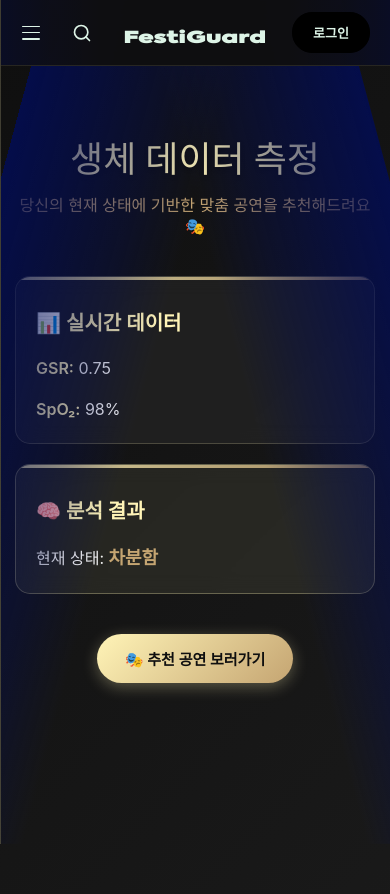
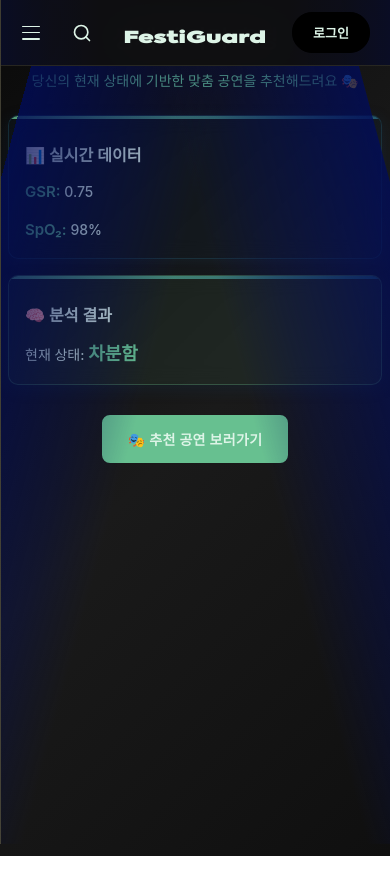
Before and after one commit to sodaaw/KurtainCall-Frontend, a React (Create React App) app: page /biodata in a window 390 px wide. Shown: the top 894 px of the page. After the commit the page ends 856 px from the top, so only its background shows below. Built offline with nearby package versions, Linux system fonts and the light colour scheme; no server answers; a web font is replaced by a local one.

Commit message:
생체데이터 색상 수정

```diff
--- a/src/BioData/BioData.css
+++ b/src/BioData/BioData.css
@@ -1,14 +1,13 @@
 /* ========================
-   BioData 페이지 스타일
+   BioData 페이지 전체 컨테이너
 ======================== */
-
 .biodata-page {
-  background: linear-gradient(135deg, #0f0f0f 0%, #1a1a1a 100%);
+  background: linear-gradient(135deg, #0a0a0a 0%, #1a1a1a 50%, #0f0f0f 100%);
+  color: #DDF4E7;
   min-height: 100vh;
-  color: #f5f5f5;
-  padding: 100px 20px 40px 20px; /* 상단 여백을 100px로 조정 */
+  padding: 0 20px 20px 20px;
   position: relative;
-  overflow-x: hidden;
+  overflow: hidden;
 }
 
 /* 커튼 배경 요소들 */
@@ -56,37 +55,45 @@
   50% { transform: skewX(15deg) translateX(20px); }
 }
 
-/* 메인 컨테이너 */
+/* ========================
+   메인 컨테이너
+======================== */
 .biodata-container {
   max-width: 800px;
   margin: 0 auto;
   position: relative;
   z-index: 2;
+  padding: 100px 0 40px 0;
 }
 
-/* 페이지 제목 */
+/* ========================
+   페이지 제목
+======================== */
 .biodata-page > h2 {
-  font-family: 'Swanley', -apple-system, BlinkMacSystemFont, 'Segoe UI', Roboto, 'Helvetica Neue', Arial, sans-serif;
+  font-family: 'NCLNeovibes', 'Swanley', sans-serif;
   font-size: clamp(30px, 5vw, 40px);
-  color: #FFF4B7;
+  color: #DDF4E7;
   text-align: center;
-  margin-bottom: -10px;
+  margin-bottom: 10px;
   text-shadow: 0 2px 4px rgba(0,0,0,0.3);
-  font-weight: 500;
+  font-weight: 600;
 }
 
 .biodata-page > p {
   font-size: clamp(16px, 1.8vw, 20px);
-  color: #c5a572;
+  color: #67C090;
   text-align: center;
   margin-bottom: 40px;
-  font-weight: 400;
+  font-weight: 500;
+  line-height: 1.4;
 }
 
-/* 생체 데이터 카드 */
+/* ========================
+   생체 데이터 카드
+======================== */
 .bio-card {
-  background: rgba(255, 255, 255, 0.05);
-  border: 1px solid rgba(255, 244, 183, 0.2);
+  background: rgba(18, 65, 112, 0.1);
+  border: 1px solid rgba(38, 102, 127, 0.3);
   border-radius: 15px;
   padding: 30px;
   margin-bottom: 30px;
@@ -94,6 +101,7 @@
   transition: all 0.3s ease;
   position: relative;
   overflow: hidden;
+  box-shadow: 0 4px 16px rgba(18, 65, 112, 0.2);
 }
 
 .bio-card::before {
@@ -103,20 +111,20 @@
   left: 0;
   right: 0;
   height: 3px;
-  background: linear-gradient(90deg, #FFF4B7, #c5a572);
+  background: linear-gradient(90deg, #67C090, #26667F);
   opacity: 0.8;
 }
 
 .bio-card:hover {
   transform: translateY(-2px);
-  box-shadow: 0 8px 25px rgba(0, 0, 0, 0.3);
-  border-color: rgba(255, 244, 183, 0.4);
+  box-shadow: 0 8px 25px rgba(18, 65, 112, 0.3);
+  border-color: rgba(103, 192, 144, 0.4);
 }
 
 .bio-card h3 {
   margin-top: 10px;
   font-size: clamp(20px, 2.2vw, 24px);
-  color: #FFF4B7;
+  color: #DDF4E7;
   margin-bottom: 20px;
   font-weight: 600;
   display: flex;
@@ -126,9 +134,10 @@
 
 .bio-card p {
   font-size: clamp(16px, 1.6vw, 18px);
-  color: #f5f5f5;
+  color: #DDF4E7;
   margin-bottom: 15px;
   line-height: 1.6;
+  font-weight: 500;
 }
 
 .bio-card p:last-child {
@@ -136,31 +145,35 @@
 }
 
 .bio-card strong {
-  color: #FFF4B7;
+  color: #67C090;
   font-weight: 600;
 }
 
-/* 기분 분석 카드 */
+/* ========================
+   기분 분석 카드
+======================== */
 .bio-card.mood {
-  background: rgba(255, 244, 183, 0.08);
-  border-color: rgba(255, 244, 183, 0.3);
+  background: rgba(103, 192, 144, 0.08);
+  border-color: rgba(103, 192, 144, 0.3);
 }
 
 .bio-card.mood h3 {
-  color: #FFF4B7;
+  color: #DDF4E7;
 }
 
 .bio-card.mood strong {
-  color: #c5a572;
+  color: #67C090;
   font-size: clamp(18px, 1.8vw, 20px);
 }
 
-/* 추천 버튼 */
+/* ========================
+   추천 버튼
+======================== */
 .recommend-btn {
-  background: linear-gradient(135deg, #FFF4B7 0%, #c5a572 100%);
-  color: #0f0f0f;
-  border: none;
-  border-radius: 25px;
+  background: #67C090;
+  color: #DDF4E7;
+  border: 2px solid #67C090;
+  border-radius: 12px;
   padding: 18px 36px;
   font-size: clamp(16px, 1.8vw, 18px);
   font-weight: 600;
@@ -168,39 +181,35 @@
   transition: all 0.3s ease;
   display: block;
   margin: 40px auto 0;
-  box-shadow: 0 4px 15px rgba(255, 244, 183, 0.3);
   position: relative;
   overflow: hidden;
-}
-
-.recommend-btn::before {
-  content: '';
-  position: absolute;
-  top: 0;
-  left: -100%;
-  width: 100%;
-  height: 100%;
-  background: linear-gradient(90deg, transparent, rgba(255, 255, 255, 0.3), transparent);
-  transition: left 0.5s ease;
+  letter-spacing: 0.3px;
 }
 
 .recommend-btn:hover {
-  transform: translateY(-2px);
-  box-shadow: 0 8px 25px rgba(255, 244, 183, 0.4);
-}
-
-.recommend-btn:hover::before {
-  left: 100%;
+  background: #26667F;
+  border-color: #26667F;
+  transform: translateY(-1px);
 }
 
 .recommend-btn:active {
   transform: translateY(0);
+  background: #124170;
+  border-color: #124170;
 }
 
-/* 반응형 디자인 */
+/* ========================
+   반응형 디자인
+======================== */
+
+/* 태블릿 */
 @media (max-width: 768px) {
   .biodata-page {
-    padding: 100px 15px 30px 15px;
+    padding: 0 16px 20px 16px;
+  }
+
+  .biodata-container {
+    padding: 80px 0 30px 0;
   }
 
   .bio-card {
@@ -214,18 +223,93 @@
   }
 }
 
+/* 모바일 */
 @media (max-width: 480px) {
-  .biodata-page h2 {
-    font-size: 36px;
+  .biodata-page {
+    padding: 0 12px 16px 12px;
+  }
+
+  .biodata-container {
+    padding: 60px 0 20px 0;
+  }
+
+  .biodata-page > h2 {
+    font-size: 28px;
+    margin-bottom: 8px;
+  }
+
+  .biodata-page > p {
+    font-size: 16px;
+    margin-bottom: 30px;
   }
 
   .bio-card {
     padding: 20px;
     margin-bottom: 20px;
+    border-radius: 12px;
+  }
+
+  .bio-card h3 {
+    font-size: 18px;
+    margin-bottom: 15px;
+  }
+
+  .bio-card p {
+    font-size: 15px;
+    margin-bottom: 12px;
   }
 
   .recommend-btn {
     padding: 14px 28px;
     font-size: 15px;
+    border-radius: 10px;
   }
 }
+
+/* 매우 작은 화면 (390px 이하) */
+@media (max-width: 390px) {
+  .biodata-page {
+    padding: 0 8px 12px 8px;
+  }
+
+  .biodata-container {
+    padding: 50px 0 16px 0;
+  }
+
+  .biodata-page > h2 {
+    font-size: 24px;
+    margin-bottom: 6px;
+  }
+
+  .biodata-page > p {
+    font-size: 14px;
+    margin-bottom: 24px;
+  }
+
+  .bio-card {
+    padding: 16px;
+    margin-bottom: 16px;
+    border-radius: 10px;
+  }
+
+  .bio-card h3 {
+    font-size: 16px;
+    margin-bottom: 12px;
+  }
+
+  .bio-card p {
+    font-size: 14px;
+    margin-bottom: 10px;
+  }
+
+  .bio-card strong {
+    font-size: 15px;
+  }
+
+  .recommend-btn {
+    padding: 12px 24px;
+    font-size: 14px;
+    border-radius: 8px;
+    margin-top: 30px;
+  }
+}
```
